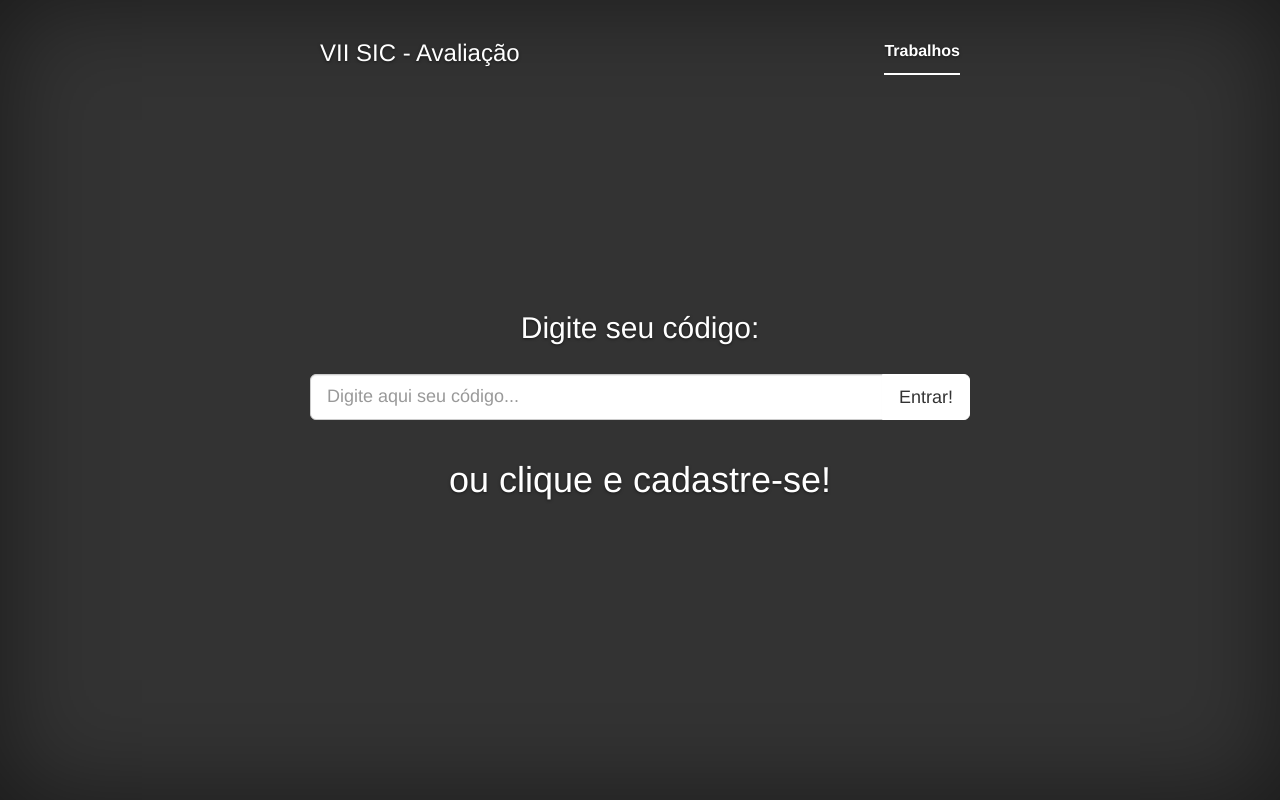
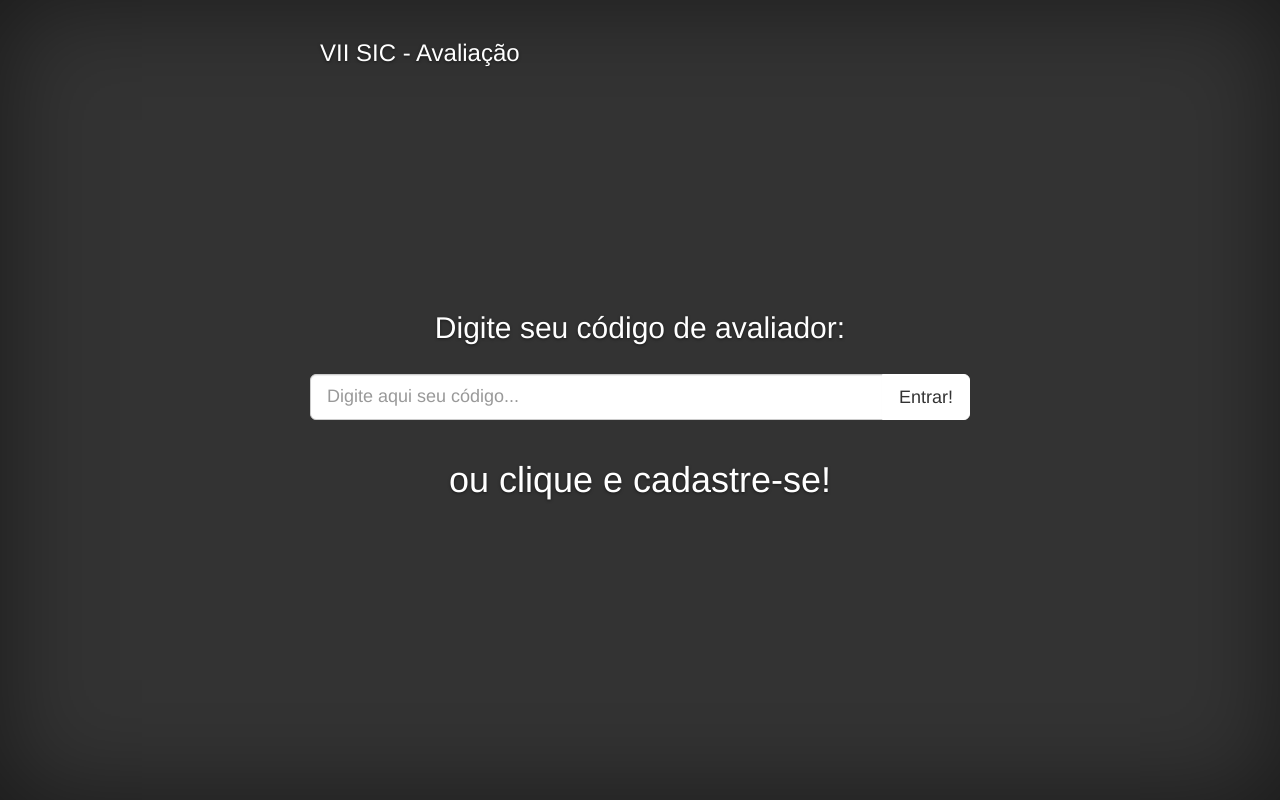
Before and after one commit to dbconrado/barema, a PHP site: page / in a window 1280 px wide. Run offline with PHP 8.4, Linux system fonts and the light colour scheme.

Commit message:
grooming

```diff
--- a/index.php
+++ b/index.php
@@ -57,18 +57,11 @@ if (isset($_SESSION['avaliador'])) {
           <div class="masthead clearfix">
             <div class="inner">
               <h3 class="masthead-brand">VII SIC - Avaliação</h3>
-              <nav>
-                <ul class="nav masthead-nav">
-                  <li class="active"><a href="trabalhos.php">Trabalhos</a></li>
-
-
-                </ul>
-              </nav>
             </div>
           </div>
 
           <div class="inner cover" align="center">
-            <h2 class="cover-heading">Digite seu código:</h2>
+            <h2 class="cover-heading">Digite seu código de avaliador:</h2>
 			<br>
 				<form action="index.php" method="post">
 				<div class="input-group input-group-lg">
```
